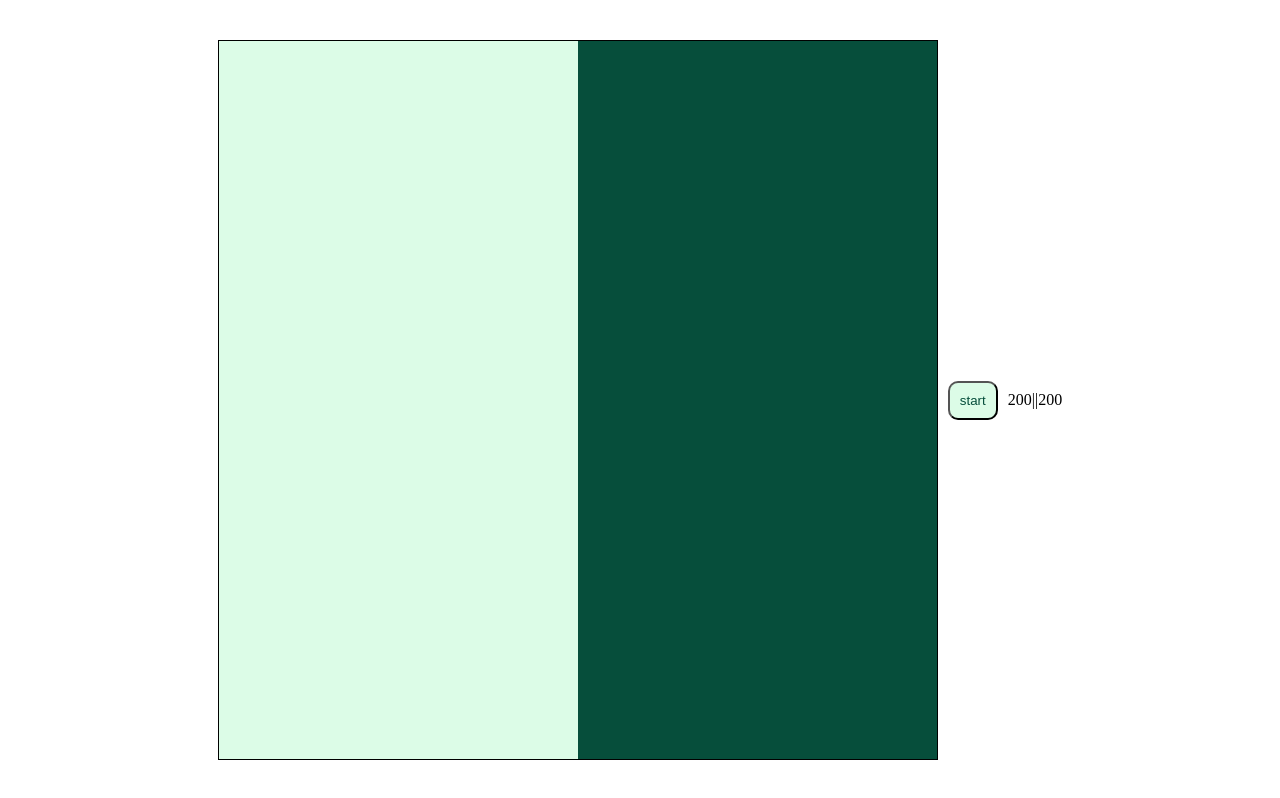
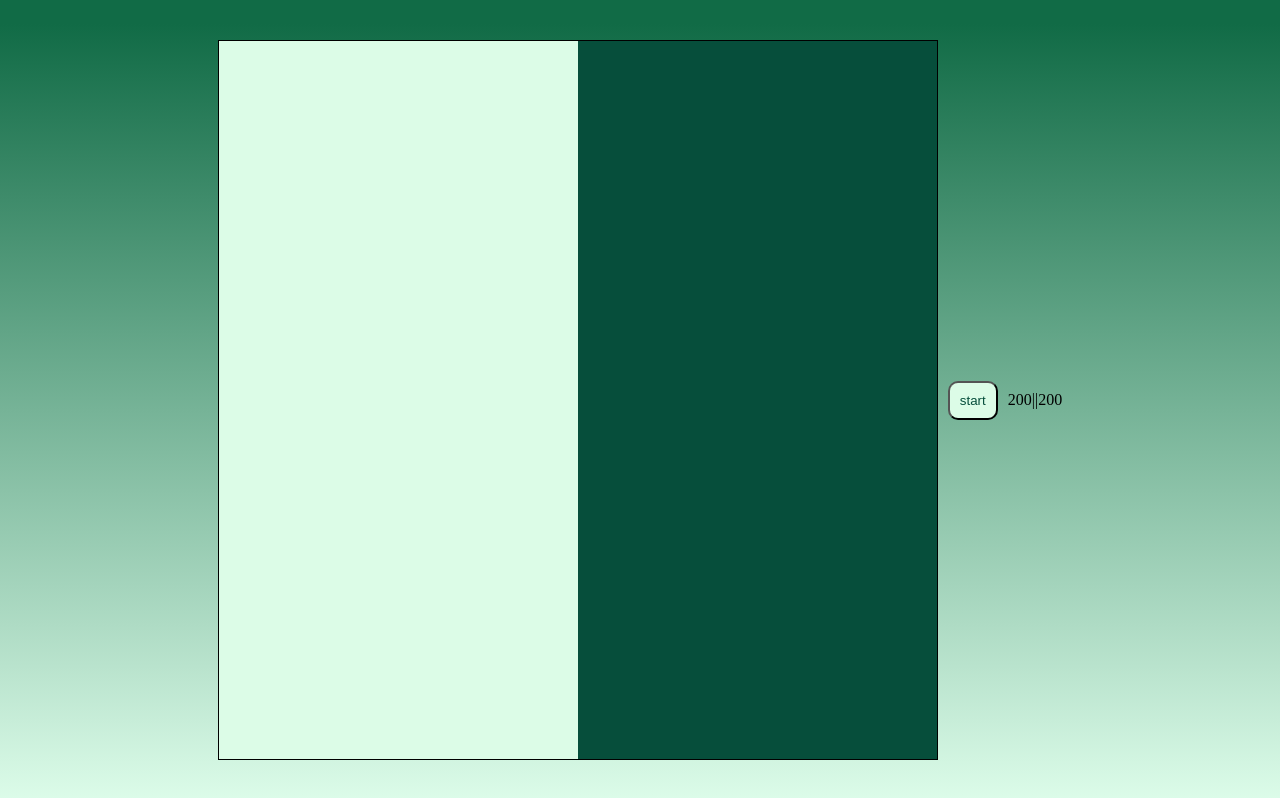
Before and after one commit to PavanDNaik/Day-And-Night, a React (Vite) app: page / in a window 1280 px wide. Built offline with nearby package versions, Linux system fonts and the light colour scheme.

Commit message:
linear gradient

```diff
--- a/src/App.css
+++ b/src/App.css
@@ -2,6 +2,9 @@
   padding: 0;
   margin: 0;
   box-sizing: border-box;
+}
+body{background: rgb(220,252,233);
+background: linear-gradient(0deg, rgba(220,252,233,1) 0%, rgba(17,107,70,1) 97%);
 }
 .gamePage{
   height: 100vh;
```
